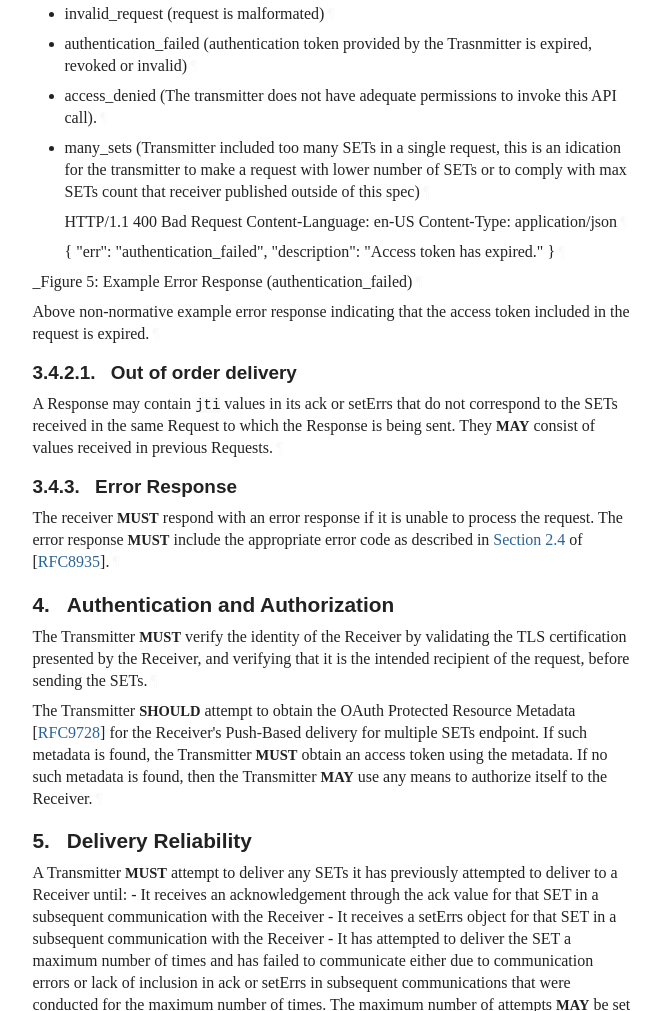
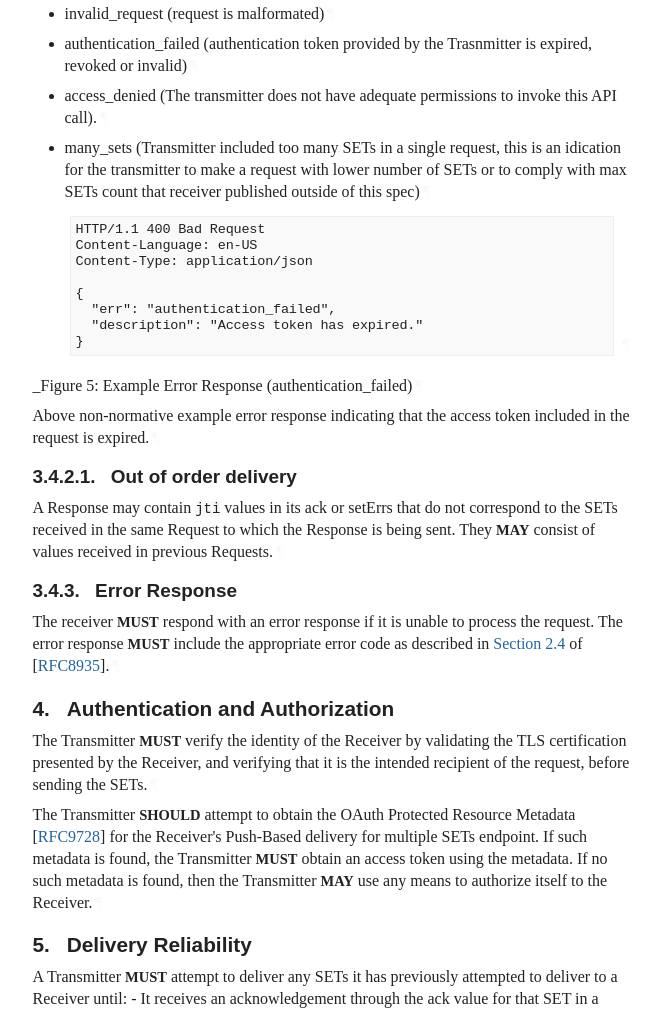
Before and after one commit to appsdesh/draft-deshpande-secevent-http-multi-set-push, a plain HTML site: page draft-deshpande-secevent-http-multi-set-push.html in a window 1280 px wide. Shown: the part 5205-6216 px from the top of the page, without its empty margins (92-752 px from the left). Drawn offline with Linux system fonts and the light colour scheme; a web font is replaced by a local one.

Commit message:
Script updating gh-pages from 3887feb. [ci skip]

```diff
--- a/draft-deshpande-secevent-http-multi-set-push.html
+++ b/draft-deshpande-secevent-http-multi-set-push.html
@@ -1448,15 +1448,18 @@ to the SET Receiver. The receiver either acknowledges the successful receipt of
 </li>
             <li class="normal" id="section-3.4.2-7.4">
               <p id="section-3.4.2-7.4.1">many_sets (Transmitter included too many SETs in a single request, this is an idication for the transmitter to make a request with lower number of SETs or to comply with max SETs count that receiver published outside of this spec)<a href="#section-3.4.2-7.4.1" class="pilcrow">¶</a></p>
-<p id="section-3.4.2-7.4.2">
+<div class="alignLeft art-text artwork" id="section-3.4.2-7.4.2">
+<pre>
 HTTP/1.1 400 Bad Request
 Content-Language: en-US
-Content-Type: application/json<a href="#section-3.4.2-7.4.2" class="pilcrow">¶</a></p>
-<p id="section-3.4.2-7.4.3">
+Content-Type: application/json
+
 {
   "err": "authentication_failed",
   "description": "Access token has expired."
-}<a href="#section-3.4.2-7.4.3" class="pilcrow">¶</a></p>
+}
+</pre><a href="#section-3.4.2-7.4.2" class="pilcrow">¶</a>
+</div>
 </li>
           </ul>
 <p id="section-3.4.2-8">_Figure 5: Example Error Response (authentication_failed)<a href="#section-3.4.2-8" class="pilcrow">¶</a></p>
```
Also changed, not shown: draft-deshpande-secevent-http-multi-set-push.txt.
